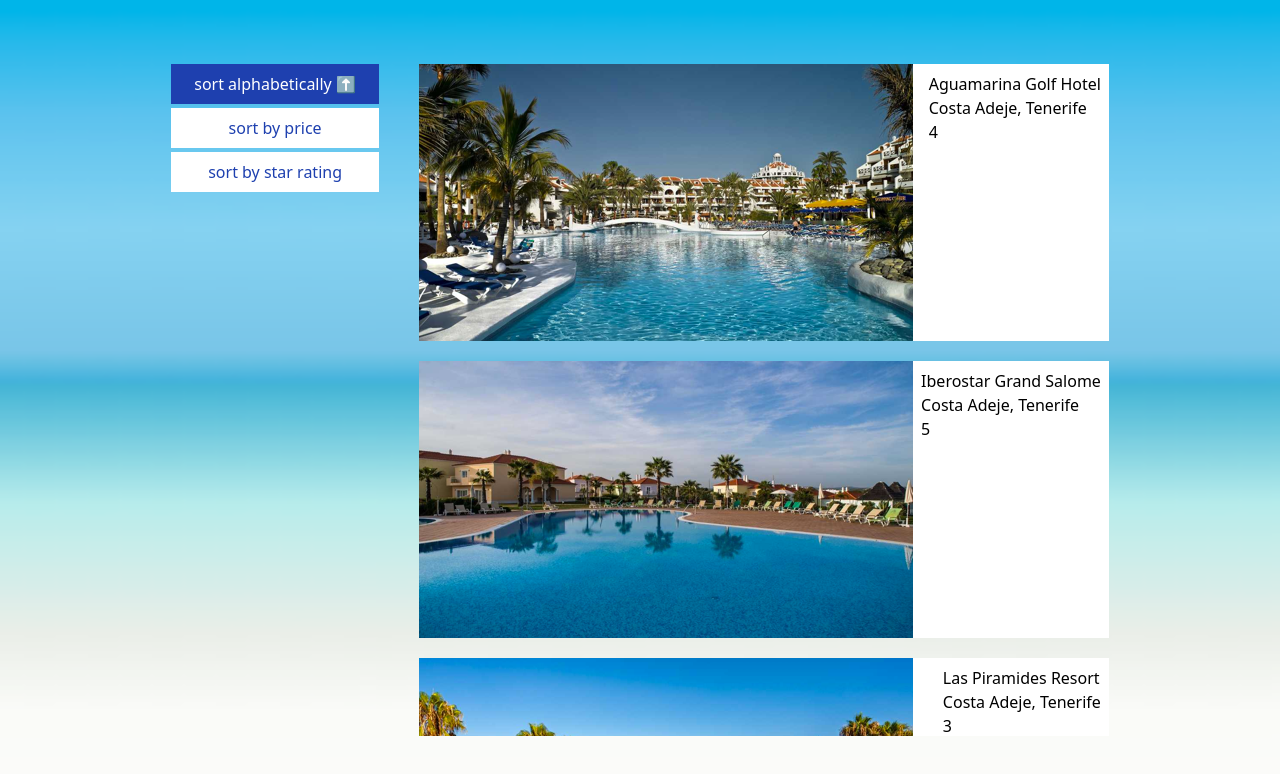
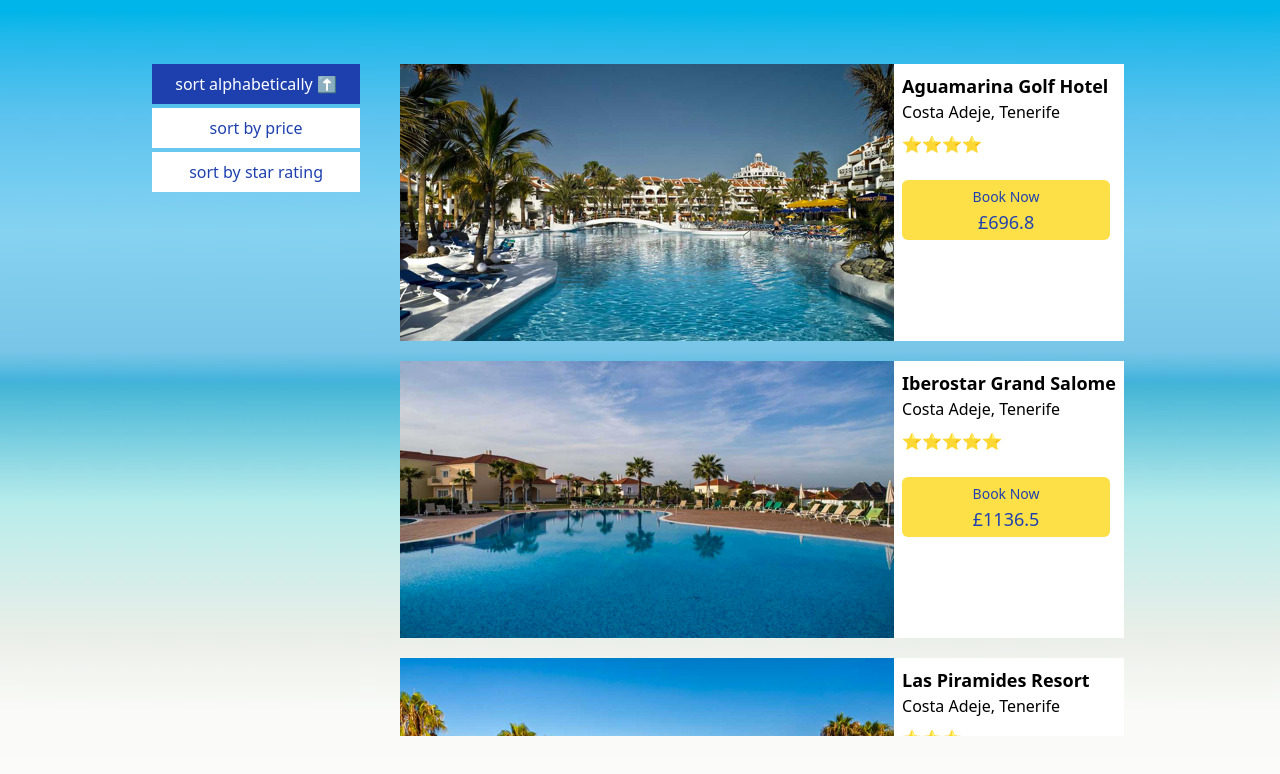
Before and after one commit to Allott/basic-hotel-app, a Next.js app: page / in a window 1280 px wide. Shown: the top 774 px of the page. Built offline with nearby package versions, Linux system fonts and the light colour scheme.

Commit message:
start rating and book now buttons

```diff
--- a/src/components/HotelCard/index.js
+++ b/src/components/HotelCard/index.js
@@ -1,15 +1,23 @@
 import Image from "next/image";
 
-const HotelCard = ({name, image, location, rating})=>{
+const HotelCard = ({name, image, location, rating, price})=>{
     return(
-        <div className="flex flex-col justify-between bg-white sm:flex-row">
+        <div className="flex flex-col bg-white md:flex-row">
             <div className="relative">
                 <Image src={image.src} alt={image.alt} width={494} height={277}/>
             </div>
             <div className="flex flex-col p-2">
-                <h1>{name}</h1>
-                <p>{location}</p>
-                <p>{rating}</p>
+                <h1 className="text-lg font-semibold">{name}</h1>
+                <span className="mb-2 font-light">{location}</span>
+                <div>
+                    {[...Array(rating)].map((e, i) => <span key={i}>⭐</span>)}
+                </div>
+                {/* not hooked up, missing type */}
+                <button className="px-2 py-1 mt-2 mt-6 text-blue-800 bg-yellow-300 rounded-md w-52">
+                    <span className="text-sm">Book Now</span>
+                    <br/>
+                    <span className="text-lg">£{price}</span>
+                </button>
             </div>
         </div>
     );
--- a/src/components/SortButton/index.js
+++ b/src/components/SortButton/index.js
@@ -13,8 +13,8 @@
             className={
                 cn(
                     'p-2 w-full sm:w-52',
-                    {'bg-blue-800 text-white': selected},
-                    {'bg-white text-blue-800': !selected}
+                    {'bg-blue-800 text-white hover:bg-yellow-300 hover:text-blue-800': selected},
+                    {'bg-white text-blue-800 hover:bg-yellow-300': !selected}
                 )}
             onClick={clickButton}
         >
--- a/src/pages/index.js
+++ b/src/pages/index.js
@@ -22,7 +22,7 @@
           fill
         />
       </div>
-      <div className='flex flex-col justify-center max-h-screen p-16 sm:space-x-10 sm:flex-row'>
+      <div className='flex flex-col justify-center max-h-screen p-16 md:space-x-10 md:flex-row'>
         <div className='flex flex-col mb-5 space-y-1'>
           <SortButton
             label='sort alphabetically'
@@ -44,7 +44,7 @@
             startAscending={false}
           />
         </div>
-       <div className='flex flex-col max-h-full space-y-5 overflow-scroll'>
+       <div className='flex flex-col max-h-full pr-1 space-y-5 overflow-scroll'>
           {
             sortedHotels.map((hotel)=>(
               <HotelCard key={hotel.id} {...hotel} />
```
